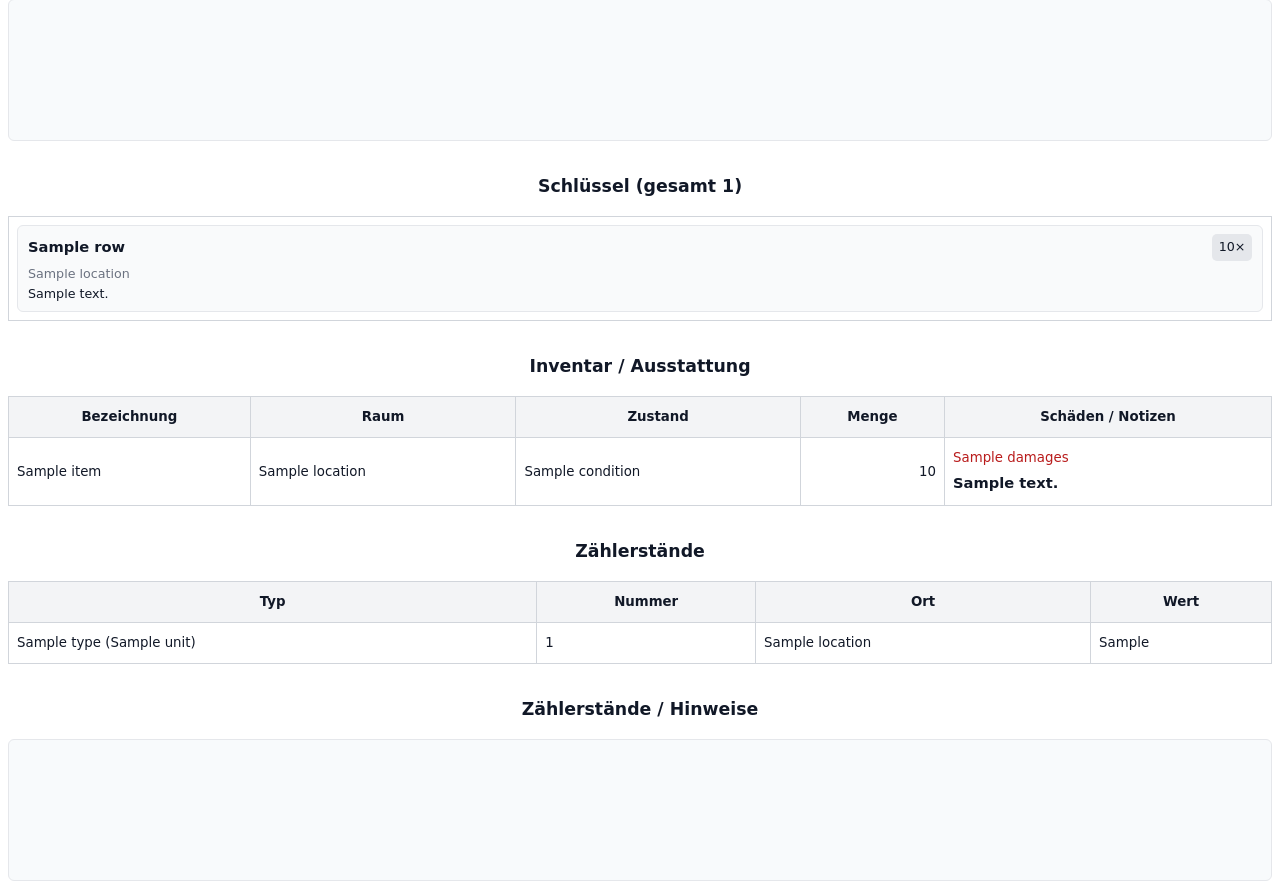
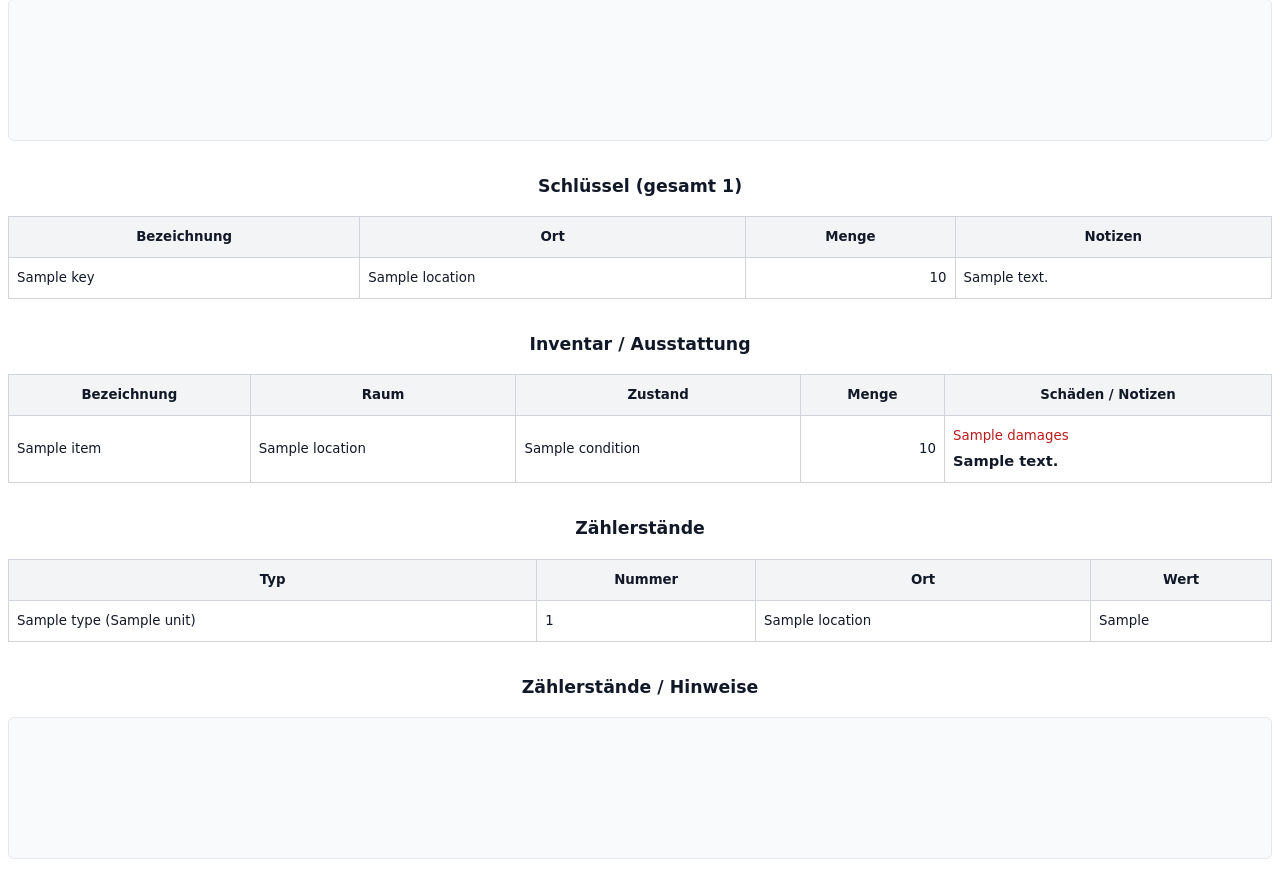
Before and after one commit to Crusha5/MietAssistent, a Flask app: template app/templates/protocols/protocol_document.html in a window 1280 px wide. Shown: the part 282-1163 px from the top of the page. Run offline with Flask 3, Linux system fonts and the light colour scheme; tables that the repository leaves empty hold one stand-in row (values such as "Sample post"); the template is opened without the code that fills it: values that come from a table or form of the project are taken from there, most other values are stand-ins (such as "Sample title", 1, 10 or a date in 2020).

Commit message:
Stelle Schlüssel als 4-Spalten-Tabelle dar

```diff
--- a/app/templates/protocols/protocol_document.html
+++ b/app/templates/protocols/protocol_document.html
@@ -36,26 +36,22 @@
     <section class="clause">
         <div class="clause-title">Schlüssel (gesamt {{ protocol_data.key_count or (keys|length) or 0 }})</div>
         {% if keys %}
-        <table class="table table-keys-grid">
+        <table class="table table-keys">
+            <thead>
+                <tr>
+                    <th>Bezeichnung</th>
+                    <th>Ort</th>
+                    <th>Menge</th>
+                    <th>Notizen</th>
+                </tr>
+            </thead>
             <tbody>
-                {% for row in keys|batch(4, fill_with=None) %}
+                {% for key in keys %}
                 <tr>
-                    {% for key in row %}
-                    <td class="key-grid-cell">
-                        {% if key %}
-                        <div class="key-card-compact">
-                            <div class="key-card-header">
-                                <div class="value">{{ key.title or 'Schlüssel ' ~ ((loop.parentloop.index0 * 4) + loop.index) }}</div>
-                                <span class="key-qty-chip">{{ key.quantity or 1 }}×</span>
-                            </div>
-                            <div class="key-card-body">
-                                <div class="muted">{{ key.location or 'Ort unbekannt' }}</div>
-                                {% if key.description %}<div class="key-card-notes">{{ key.description }}</div>{% endif %}
-                            </div>
-                        </div>
-                        {% endif %}
-                    </td>
-                    {% endfor %}
+                    <td>{{ key.title or 'Schlüssel ' ~ loop.index }}</td>
+                    <td>{{ key.location or '' }}</td>
+                    <td class="text-right">{{ key.quantity or 1 }}</td>
+                    <td>{{ key.description or '' }}</td>
                 </tr>
                 {% endfor %}
             </tbody>
```
